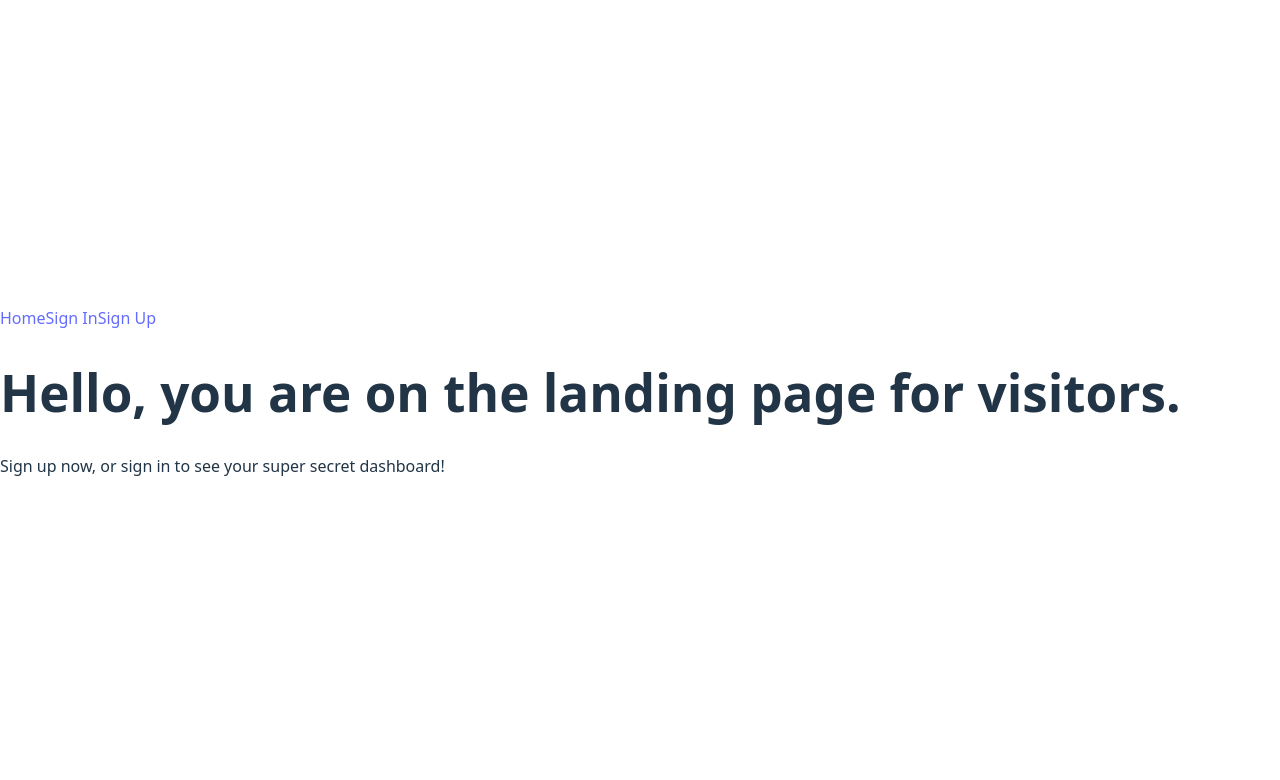
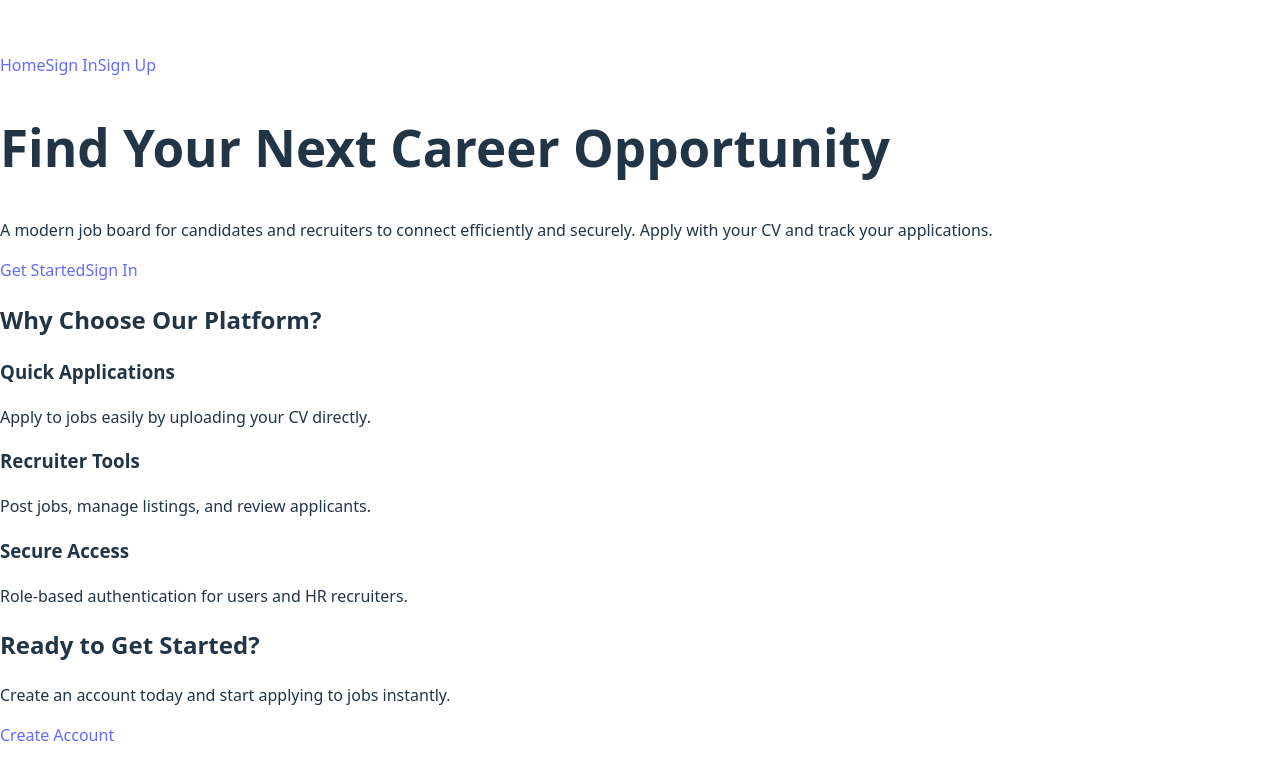
Before and after one commit to Saeedzxz123/job-Board-frontend, a React (Vite) app: page / in a window 1280 px wide. Shown: the top 780 px of the page. Built offline with nearby package versions, Linux system fonts and the light colour scheme.

Commit message:
editing Landing Page

```diff
--- a/src/components/Landing/Landing.jsx
+++ b/src/components/Landing/Landing.jsx
@@ -1,8 +1,60 @@
+import { Link } from "react-router";
+
 const Landing = () => {
   return (
-    <main>
-      <h1>Hello, you are on the landing page for visitors.</h1>
-      <p>Sign up now, or sign in to see your super secret dashboard!</p>
+    <main className="landing">
+      <section className="hero">
+        <div className="container">
+          <h1>Find Your Next Career Opportunity</h1>
+          <p>
+            A modern job board for candidates and recruiters to connect efficiently
+            and securely. Apply with your CV and track your applications.
+          </p>
+
+          <div className="actions">
+            <Link to="/sign-up" className="btn-primary">
+              Get Started
+            </Link>
+            <Link to="/sign-in" className="btn-outline">
+              Sign In
+            </Link>
+          </div>
+        </div>
+      </section>
+
+      <section className="features">
+        <div className="container">
+          <h2>Why Choose Our Platform?</h2>
+
+          <div className="grid">
+            <div className="card">
+              <h3>Quick Applications</h3>
+              <p>Apply to jobs easily by uploading your CV directly.</p>
+            </div>
+
+            <div className="card">
+              <h3>Recruiter Tools</h3>
+              <p>Post jobs, manage listings, and review applicants.</p>
+            </div>
+
+            <div className="card">
+              <h3>Secure Access</h3>
+              <p>Role-based authentication for users and HR recruiters.</p>
+            </div>
+          </div>
+        </div>
+      </section>
+
+      <section className="cta">
+        <div className="container">
+          <h2>Ready to Get Started?</h2>
+          <p>Create an account today and start applying to jobs instantly.</p>
+
+          <Link to="/sign-up" className="btn-primary">
+            Create Account
+          </Link>
+        </div>
+      </section>
     </main>
   );
 };
```
